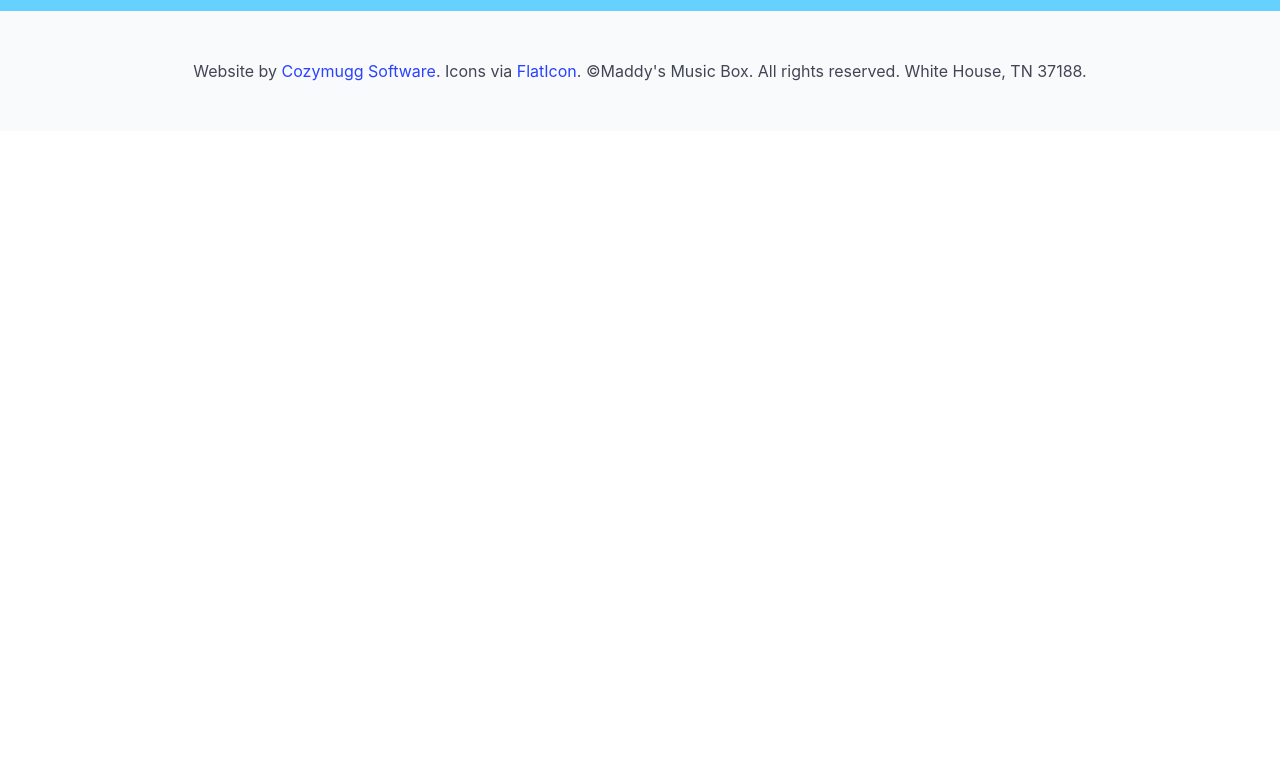
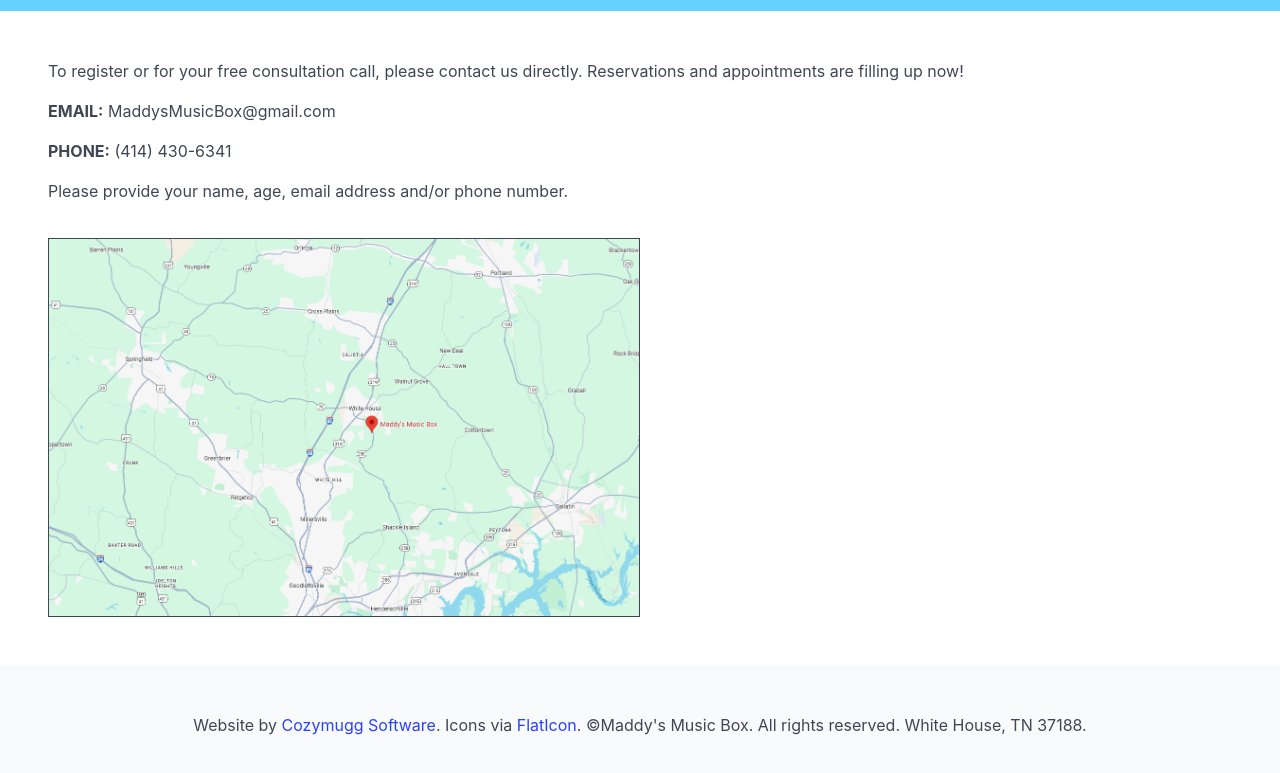
Before and after one commit to HardieParham/Maddys-Music-Box-Site, a website: page frontend/dist/contact.html in a window 1280 px wide. Shown: the part 41-814 px from the top of the page. Drawn offline with Linux system fonts and the light colour scheme.

Commit message:
updated dist

```diff
--- a/frontend/dist/contact.html
+++ b/frontend/dist/contact.html
@@ -41,6 +41,22 @@
             </div>
         </nav>
 
+        <section class="section">
+            <div class="block" style="margin-bottom: 35px;">
+                <div class="content">
+                    <p>To register or for your free consultation call, please contact us directly. Reservations and appointments are filling up now!</p>
+                    <p><span>EMAIL:</span> MaddysMusicBox@gmail.com</p>
+                    <p><span>PHONE:</span> (414) 430-6341</p>
+                    <p>Please provide your name, age, email address and/or phone number. </p>
+                </div>
+            </div>
+
+                <figure class="image">
+                    <img src="images/Map.png" alt="location map" style="width:50%; height:auto; border: 1px; border-style:solid;">
+                </figure>
+        </section>
+
+
 
 
 
```
Also changed, not shown: frontend/dist/images/Map.png (added).
